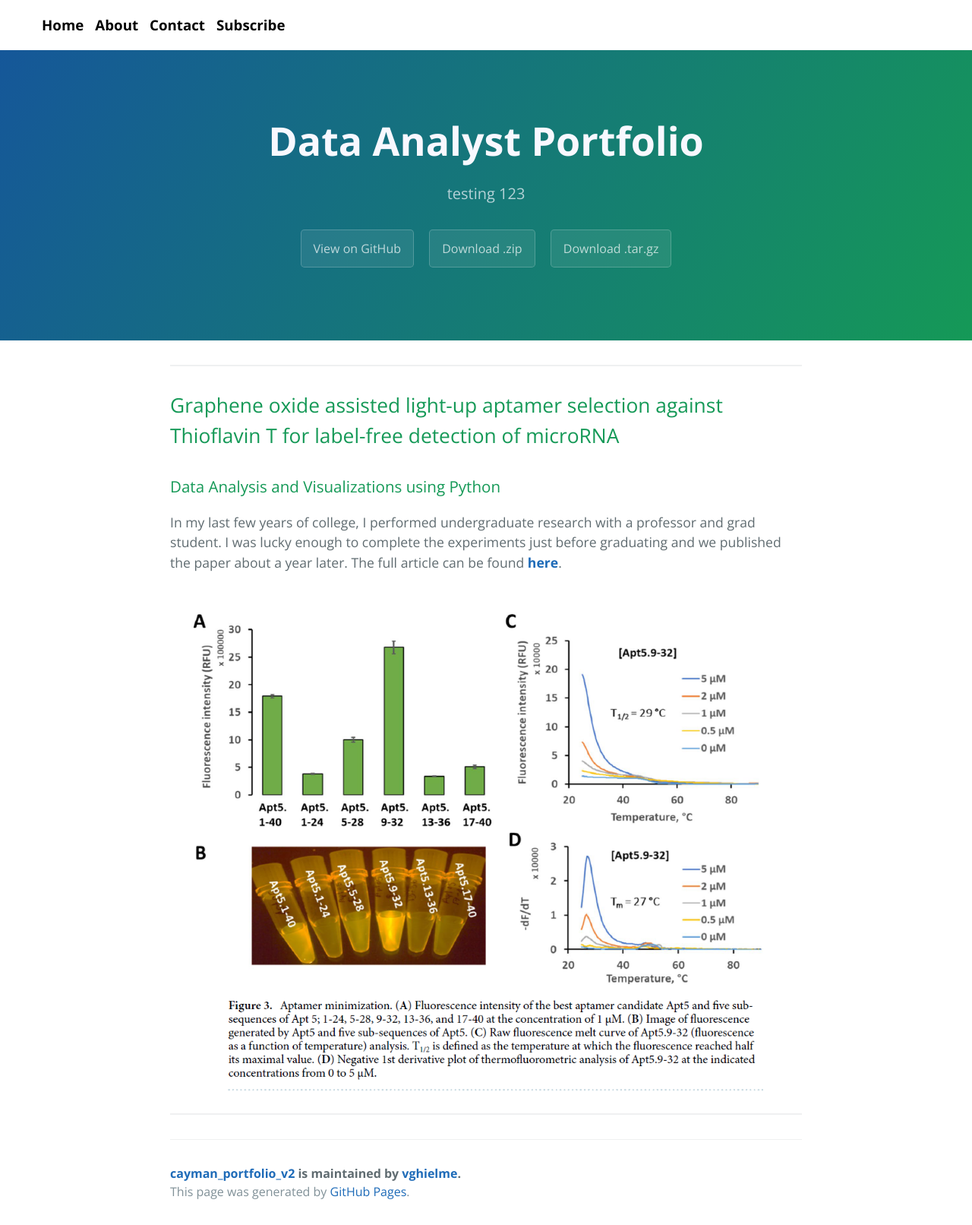
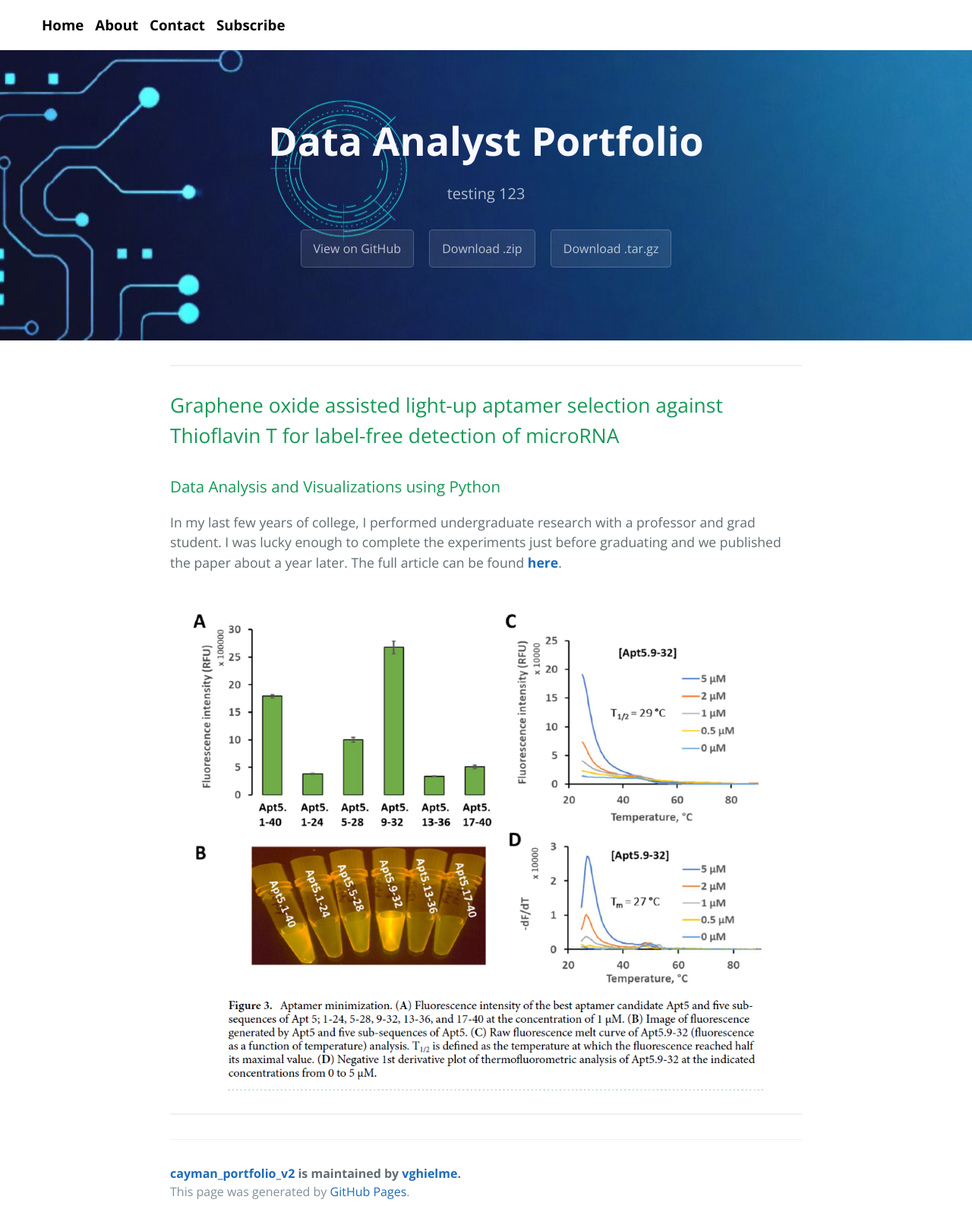
Before and after one commit to vghielme/cayman_portfolio_v2, a Jekyll site: the page built from index.md, in a window 1280 px wide. Shown: the whole page at 76% size. Built offline with Jekyll 4.4.1, drawn with Linux system fonts in a browser that asks for light colours.

Commit message:
removed gradient. overrode image

```diff
--- a/_sass/jekyll-theme-cayman.scss
+++ b/_sass/jekyll-theme-cayman.scss
@@ -29,7 +29,7 @@
   color: $header-heading-color;
   text-align: center;
   background-color: $header-bg-color;
-  background-image: linear-gradient(120deg, $header-bg-color-secondary, $header-bg-color);
+
 
 
   @include large {
```
